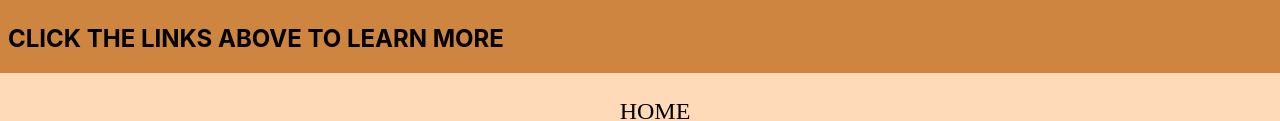
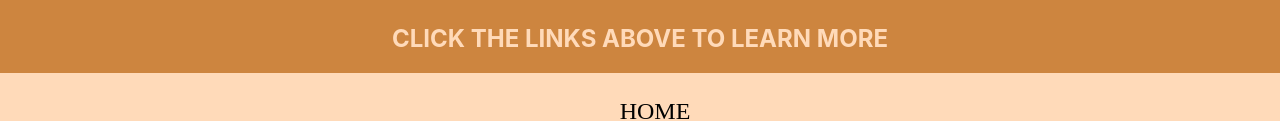
Before and after one commit to ajawashington/hello-world-autonomous-automobiles, a plain HTML site: page index.html in a window 1280 px wide. Shown: the part 1100-1221 px from the top of the page. Drawn offline with Linux system fonts and the light colour scheme.

Commit message:
final PUSH

```diff
--- a/css/main.css
+++ b/css/main.css
@@ -8,3 +8,8 @@ body {
     background-color: peru;
 
 }
+
+.index__caption {
+    text-align: center;
+    color: peachpuff;
+}
--- a/index.html
+++ b/index.html
@@ -44,7 +44,7 @@
     </article>
     <article>
       <img src="" alt="" />
-      <h1>CLICK THE LINKS ABOVE TO LEARN MORE</h1>
+      <h1 class="index__caption">CLICK THE LINKS ABOVE TO LEARN MORE</h1>
     </article>
   </main>
   <footer>
```
